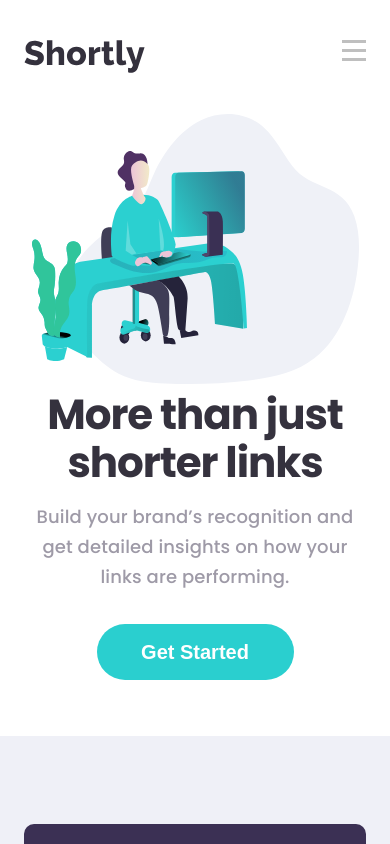
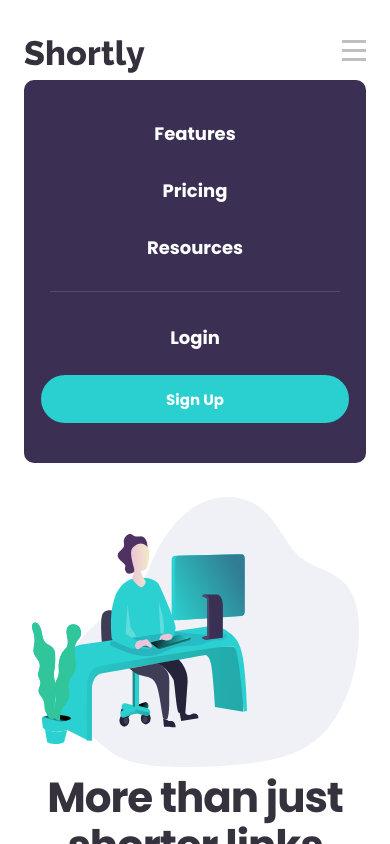
Before and after one commit to GKutubidze/url-shortening-api-landing-page, a Next.js app: page / in a window 390 px wide. Both pictures are taken after a click on the element 354 px from the left and 50 px from the top of the page. Shown: the top 844 px of the page. Built offline with nearby package versions, Linux system fonts and the light colour scheme.

Commit message:
fix navbar

```diff
--- /dev/null
+++ b/src/app/components/ConditionalNavbar/ConditionalNav.module.css
@@ -0,0 +1,59 @@
+.main {
+  background-color: var(--dark-violet);
+  margin: 0 24px;
+  border-radius: 10px;
+  display: flex;
+  flex-direction: column;
+  align-items: center;
+}
+.login {
+  all: unset;
+  font-size: 18px;
+  font-weight: bold;
+  color: white;
+  cursor: pointer;
+  margin-top: 32px;
+}
+
+.signup {
+  all: unset;
+  font-size: 15px;
+  font-weight: bold;
+  color: white;
+  background-color: var(--cyan);
+  min-height: 48px;
+  border-radius: 28px;
+  text-align: center;
+  cursor: pointer;
+  width: 90%;
+ }
+
+.container {
+  width: 85%;
+  display: flex;
+  flex-direction: column;
+  align-items: center;
+  gap: 30px;
+  padding-top: 40px;
+  padding-bottom: 30px;
+  border-bottom: 1px solid rgba(158, 154, 168, 0.25);
+}
+
+.item {
+  color: white;
+  font-size: 18px;
+  font-weight: bold;
+}
+
+.auth {
+  width: 100%;
+  display: flex;
+  flex-direction: column;
+  align-items: center;
+  gap: 24px;
+  padding-bottom: 40px;
+}
+.link {
+    all: unset;
+    cursor: pointer;
+}
--- /dev/null
+++ b/src/app/components/ConditionalNavbar/ConditionalNav.tsx
@@ -0,0 +1,25 @@
+import React from "react";
+import styles from "./ConditionalNav.module.css";
+import Link from "next/link";
+const ConditionalNav = () => {
+  return (
+    <div className={styles.main}>
+      <div className={styles.container}>
+        {["Features", "Pricing", "Resources"].map((item, key) => {
+          return (
+            <Link key={key} href="#" className={styles.link}>
+              <p className={styles.item}>{item}</p>
+            </Link>
+          );
+        })}
+      </div>
+
+      <div className={styles.auth}>
+        <button className={styles.login}>Login</button>
+        <button className={styles.signup}>Sign Up</button>
+      </div>
+    </div>
+  );
+};
+
+export default ConditionalNav;
--- a/src/app/components/Header/HeaderMobile.tsx
+++ b/src/app/components/Header/HeaderMobile.tsx
@@ -1,23 +1,30 @@
- import React from 'react'
+'use client'
+import React, { useState } from 'react'
 import styles from "./HeaderMobile.module.css"
 import logo from "./../../../../public/logo.svg"
 import Image from 'next/image'
 import Link from 'next/link'
+import ConditionalNav from '../ConditionalNavbar/ConditionalNav'
  const HeaderMobile = () => {
-
+    const [isOpen,setIsOpen]=useState<boolean>(false);
   return (
+    <>
     <div className={styles.main}>
       <Link href="/">
       <Image src={logo} alt='Header Logo' className={styles.img} />
 
       </Link>
 
-        <div className={styles.menu}>
+        <div className={styles.menu} onClick={()=>{
+          setIsOpen(!isOpen);
+        }}>
             {[0,1,2].map((item,key)=>{
                return   <div className={styles.menuItem} key={key}></div>
             })}
         </div>
     </div>
+    {isOpen && <ConditionalNav/>}
+    </>
   )
 }
 
```
